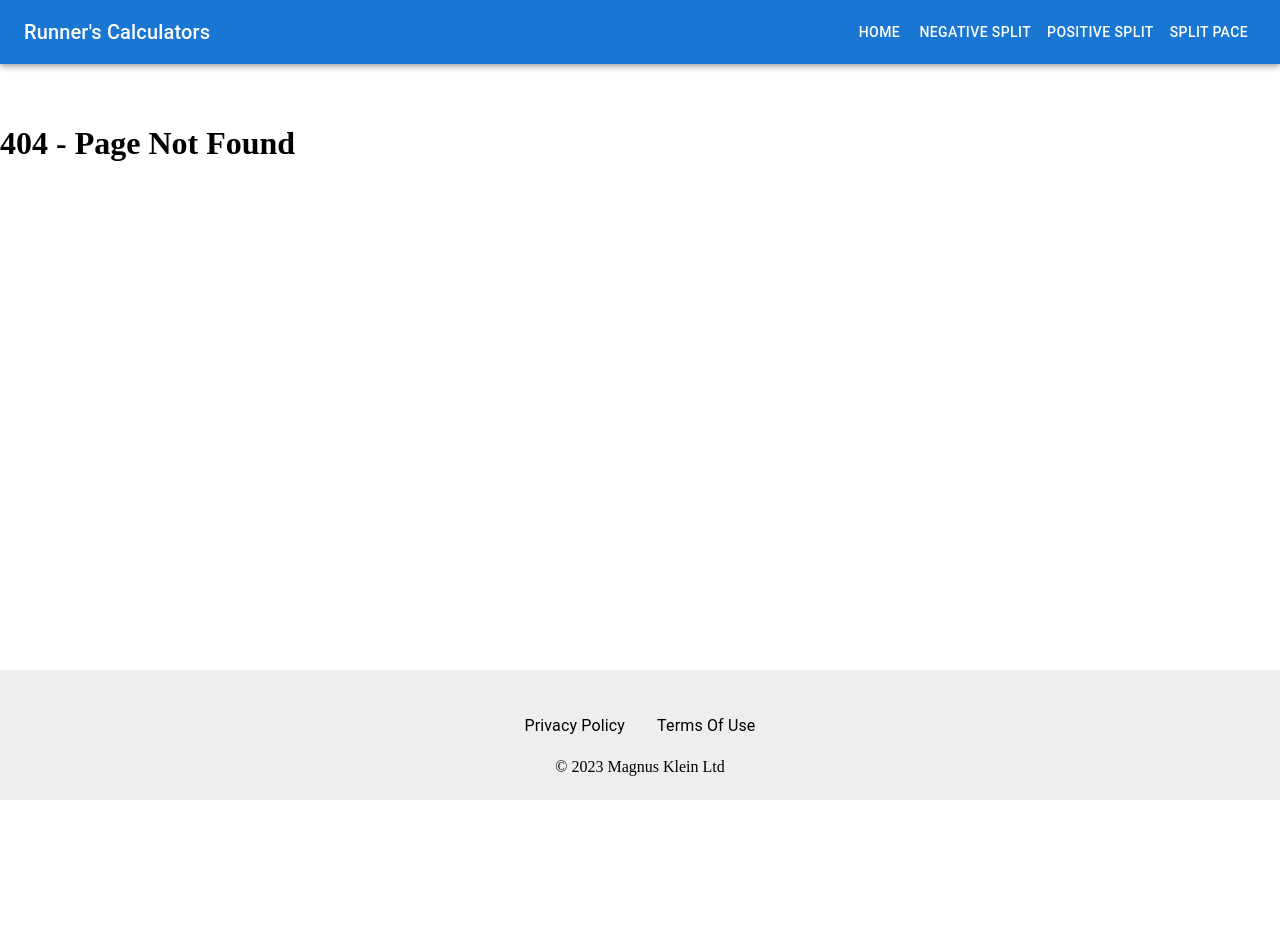
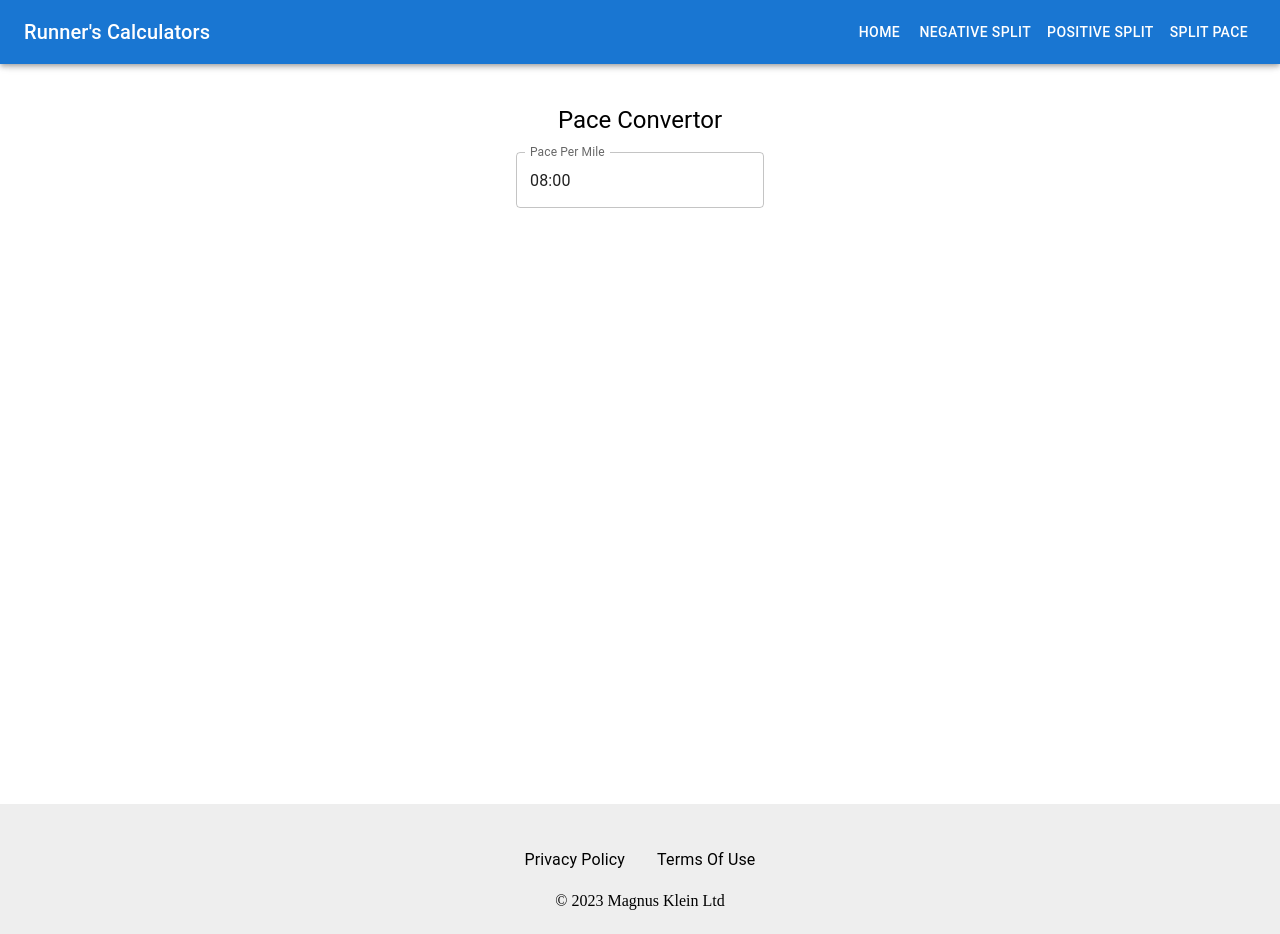
Before and after one commit to jaymagrob/running-calculator, a Next.js app: page /pace-convertor in a window 1280 px wide. Before the commit this address had no page. Before the commit the page ends 800 px from the top, so only its background shows below. Built offline with nearby package versions, Linux system fonts and the light colour scheme.

Commit message:
RUN-45, fix eslint issues v2

```diff
--- a/next.config.js
+++ b/next.config.js
@@ -4,6 +4,6 @@ module.exports = {
     defaultLocale: "en",
   },
   eslint: {
-    ignoreDuringBuilds: true,
+    ignoreDuringBuilds: false,
   },
 };
--- a/pages/_app.js
+++ b/pages/_app.tsx
@@ -1,10 +1,11 @@
+import type { AppProps } from "next/app";
 import Script from "next/script";
 import TagManager from "react-gtm-module";
 import { useEffect } from "react";
 import Layout from "../components/layout";
 import "../styles/globals.scss";
 
-export default function App({ Component, pageProps }) {
+export default function App({ Component, pageProps }: AppProps) {
   useEffect(() => {
     TagManager.initialize({ gtmId: "GTM-5D3WFXG" });
   }, []);
@@ -17,6 +18,7 @@ export default function App({ Component, pageProps }) {
         async
         strategy="afterInteractive"
         onError={(e) => {
+          // eslint-disable-next-line no-console
           console.error("Script failed to load", e);
         }}
         src="https://pagead2.googlesyndication.com/pagead/js/adsbygoogle.js"
--- a/pages/index.js
+++ b/pages/index.tsx
@@ -33,7 +33,7 @@ export default function Home() {
       <Container sx={{ py: 8 }} maxWidth="md">
         <Grid container spacing={4}>
           {cards.map((card) => (
-            <Grid item key={card} xs={12} sm={6} md={4}>
+            <Grid item key={card.name} xs={12} sm={6} md={4}>
               <Card
                 sx={{
                   height: "100%",
--- /dev/null
+++ b/pages/pace-convertor.tsx
@@ -0,0 +1,64 @@
+import TextField from "@mui/material/TextField";
+import Box from "@mui/material/Box";
+import Typography from "@mui/material/Typography";
+import Button from "@mui/material/Button";
+import dayjs from "dayjs";
+import Head from "next/head";
+import Container from "@mui/material/Container";
+import { AdapterDayjs } from "@mui/x-date-pickers/AdapterDayjs";
+import { LocalizationProvider } from "@mui/x-date-pickers/LocalizationProvider";
+import { TimePicker } from "@mui/x-date-pickers/TimePicker";
+import { useState } from "react";
+
+export default function splitPace() {
+  const [mph, setMph] = useState(dayjs("0000-00-00 00:08:00"));
+  const [kpm, setKpm] = useState(dayjs("0000-00-00 00:04:58"));
+
+  return (
+    <>
+      <Head>
+        <title>Pace Convertor: Runner&apos;s Calculators</title>
+        <meta
+          name="description"
+          content="Looking to convert your running pace between different units? Our running pace converter tool makes it easy to switch between minutes per kilometer and minutes per mile, so you can accurately track your progress no matter where you're running. Try our free tool today and get started!"
+        />
+      </Head>
+      <Container sx={{ minHeight: "calc(100vh - 100px)" }}>
+        <Box
+          sx={{
+            display: "flex",
+            flexDirection: "column",
+            alignItems: "center",
+            gap: 2,
+            width: "100%",
+          }}
+        >
+          <Typography component="h1" variant="h5">
+            Pace Convertor
+          </Typography>
+          <LocalizationProvider dateAdapter={AdapterDayjs}>
+            <TimePicker
+              ampmInClock
+              views={["minutes", "seconds"]}
+              inputFormat="mm:ss"
+              mask="__:__"
+              label="Pace Per Mile"
+              value={mph}
+              onChange={(newTime) => {
+                console.log("here---35345", newTime);
+                setMph(newTime);
+              }}
+              renderInput={(params) => <TextField {...params} />}
+            />
+          </LocalizationProvider>
+          <Box
+            sx={{
+              display: "flex",
+              alignItems: "center",
+            }}
+          />
+        </Box>
+      </Container>
+    </>
+  );
+}
--- a/pages/pace/negative-split.js
+++ b/pages/pace/negative-split.jsx
@@ -15,8 +15,8 @@ import { useState } from "react";
 import SplitTable from "../../components/splitTable";
 
 export default function splitPace() {
-  const [distance, setDistance] = useState("5400");
-  const [time, setTime] = useState(dayjs("2022-01-01"));
+  const [distance, setDistance] = useState("5000");
+  const [time, setTime] = useState(dayjs("2022-01-01 00:20:00"));
   const [negativeSplits, setNegativeSplits] = useState(0.05);
   const [splits, setSplits] = useState([]);
   const [isError, setIsError] = useState(false);
--- a/tsconfig.json
+++ b/tsconfig.json
@@ -7,6 +7,7 @@
     ],
     "allowJs": true,
     "skipLibCheck": true,
+    "baseUrl": "./",
     "strict": false,
     "forceConsistentCasingInFileNames": true,
     "noEmit": true,
@@ -21,7 +22,9 @@
   "include": [
     "next-env.d.ts",
     "**/*.ts",
-    "**/*.tsx"
+    "**/*.tsx",
+    "**/*.js",
+    "**/*.jsx"
   ],
   "exclude": [
     "node_modules"
```
Also changed, not shown: pages/pace/positive-split.jsx (renamed from pages/pace/positive-split.js, +12 -13 lines), pages/pace/split-pace.jsx (renamed from pages/pace/split-pace.js, +8 -11 lines), .eslintrc.json, pages/404.tsx (renamed from pages/404.js), pages/privacy-policy.tsx (renamed from pages/privacy-policy.js), pages/terms-of-use.tsx (renamed from pages/terms-of-use.js).
